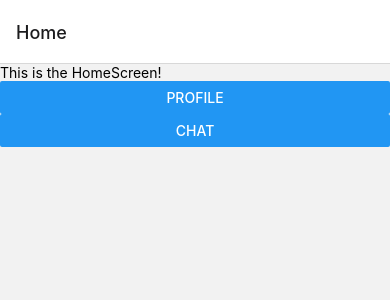
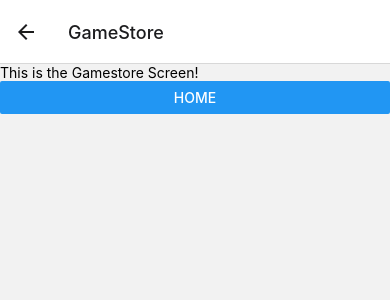
Before and after one commit to antonklock/band-game, a React Native app: screen /GameStore in a window 390 px wide. Shown: the top 300 px of the page. Built offline with nearby package versions, Linux system fonts and the light colour scheme.

Commit message:
Refactoring some navigation

```diff
--- a/App.tsx
+++ b/App.tsx
@@ -3,6 +3,10 @@ import { createNativeStackNavigator } from '@react-navigation/native-stack';
 import HomeScreen from './components/HomeScreen';
 import ProfileScreen from './components/ProfileScreen';
 import ChatScreen from './components/ChatScreen';
+import NewGame from './components/NewGame/NewGame';
+import HighScores from './components/HighScores/HighScores';
+import OngoingGames from './components/OngoingGames/OngoingGames';
+import GameStore from './components/GameStore/GameStore';
 
 const Stack = createNativeStackNavigator();
 
@@ -11,6 +15,10 @@ export default function App() {
     <NavigationContainer>
       <Stack.Navigator>
         <Stack.Screen name="Home" component={HomeScreen} />
+        <Stack.Screen name="NewGame" component={NewGame} />
+        <Stack.Screen name="HighScores" component={HighScores} />
+        <Stack.Screen name="OngoingGames" component={OngoingGames} />
+        <Stack.Screen name="GameStore" component={GameStore} />
         <Stack.Screen name="Profile" component={ProfileScreen} />
         <Stack.Screen name="Chat" component={ChatScreen} />
       </Stack.Navigator>
--- /dev/null
+++ b/components/GameStore/GameStore.tsx
@@ -0,0 +1,12 @@
+import { View, Text, Button } from "react-native";
+
+export default function GameStore({navigation}: {navigation: any}) {
+    return (
+        <View>
+            <Text>This is the Gamestore Screen!</Text>
+            <Button title="Home" onPress={() => {
+                navigation.navigate('Home');
+            }}/>
+        </View>
+    );
+}
--- /dev/null
+++ b/components/HighScores/HighScores.tsx
@@ -0,0 +1,12 @@
+import { View, Text, Button } from "react-native";
+
+export default function HighScores({navigation}: {navigation: any}) {
+    return (
+        <View>
+            <Text>This is the Highscores Screen!</Text>
+            <Button title="Home" onPress={() => {
+                navigation.navigate('Home');
+            }}/>
+        </View>
+    );
+}
--- a/components/HomeScreen.tsx
+++ b/components/HomeScreen.tsx
@@ -4,11 +4,17 @@ export default function HomeScreen({navigation}: {navigation: any}) {
     return (
         <View>
             <Text>This is the HomeScreen!</Text>
-            <Button title="Profile" onPress={() => {
-                navigation.navigate('Profile');
+            <Button title="Start new game" onPress={() => {
+                navigation.navigate('NewGame');
             }}/>
-            <Button title="Chat" onPress={() => {
-                navigation.navigate('Chat');
+            <Button title="Ongoing Games" onPress={() => {
+                navigation.navigate('OngoingGames');
+            }}/>
+            <Button title="High scores" onPress={() => {
+                navigation.navigate('HighScores');
+            }}/>
+            <Button title="Game Store" onPress={() => {
+                navigation.navigate('GameStore');
             }}/>
         </View>
     );
--- /dev/null
+++ b/components/NewGame/NewGame.tsx
@@ -0,0 +1,12 @@
+import { View, Text, Button } from "react-native";
+
+export default function NewGame({navigation}: {navigation: any}) {
+    return (
+        <View>
+            <Text>This is the New Game Screen!</Text>
+            <Button title="Home" onPress={() => {
+                navigation.navigate('Home');
+            }}/>
+        </View>
+    );
+}
--- /dev/null
+++ b/components/OngoingGames/OngoingGames.tsx
@@ -0,0 +1,12 @@
+import { View, Text, Button } from "react-native";
+
+export default function OngoingGames({navigation}: {navigation: any}) {
+    return (
+        <View>
+            <Text>This is the Ongoing Games Screen!</Text>
+            <Button title="Home" onPress={() => {
+                navigation.navigate('Home');
+            }}/>
+        </View>
+    );
+}
```
